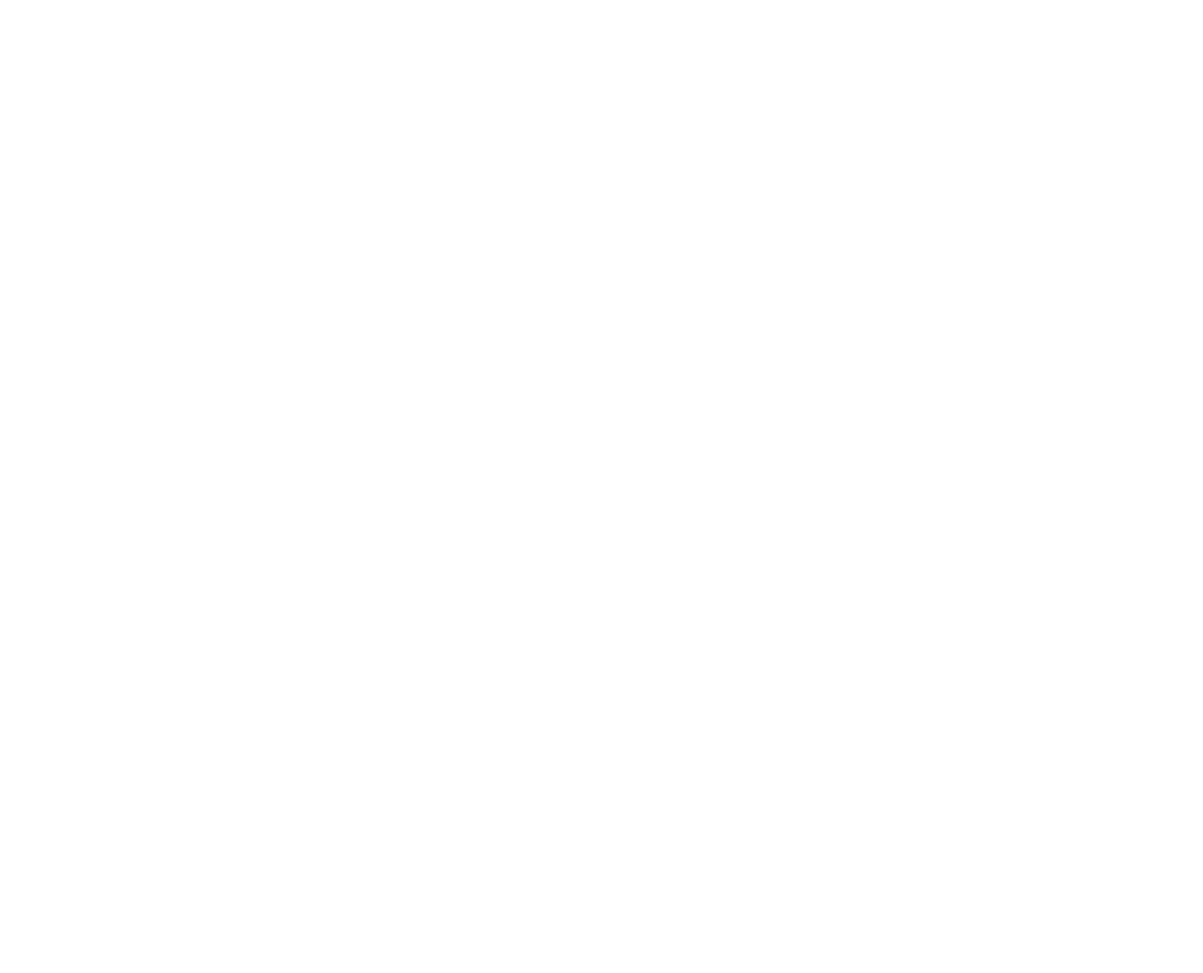
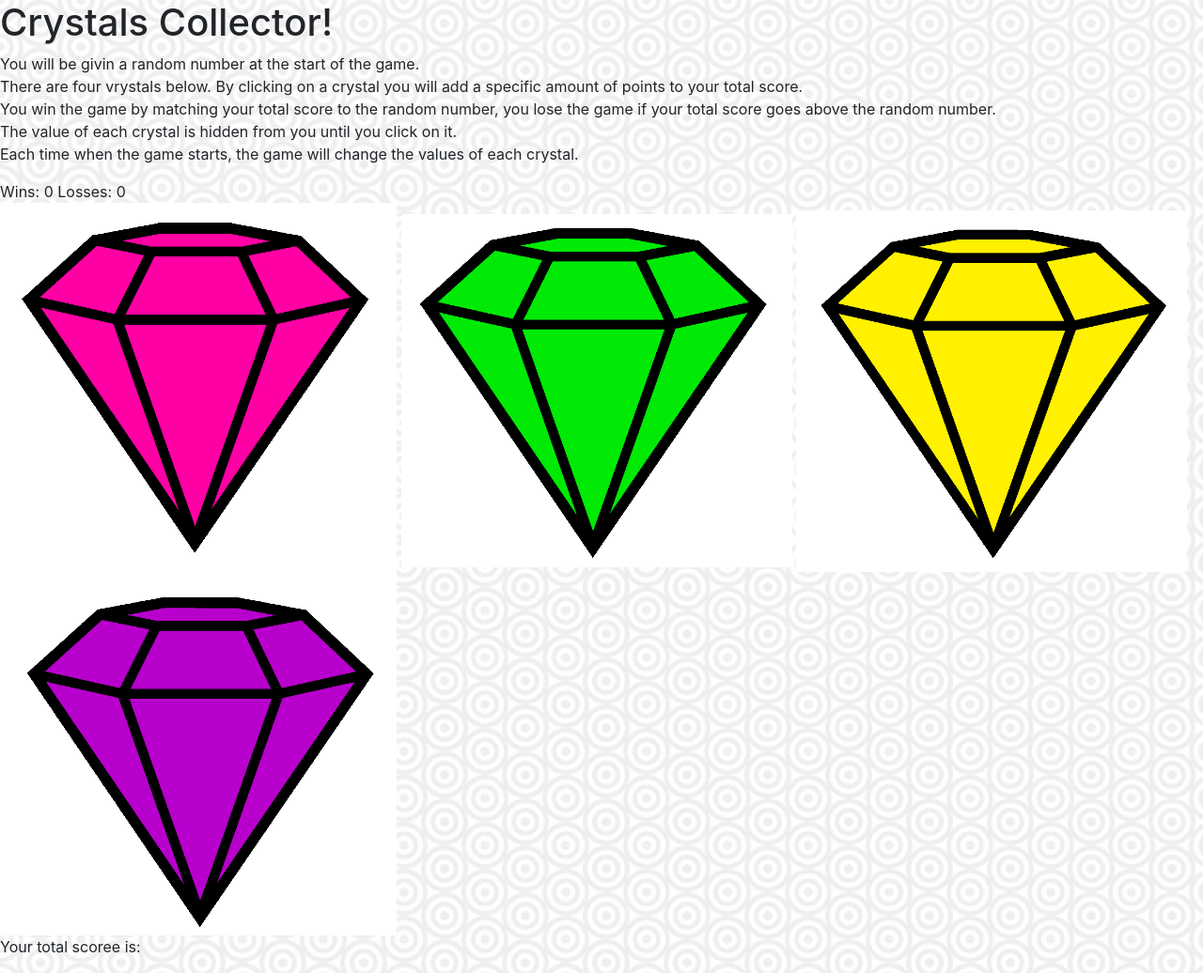
Before and after one commit to mirandadasto/Unit-4-Game, a plain HTML site: page index.html in a window 1280 px wide. Shown: the whole page at 94% size. Before the commit the page ends 800 px from the top, so only its background shows below. Drawn offline with nearby package versions, Linux system fonts and the light colour scheme.

Commit message:
Added instructions, heading, and images to the html creating the bare bones of what the game will need. Added background in CSS.

```diff
--- a/assets/css/style.css
+++ b/assets/css/style.css
@@ -0,0 +1,3 @@
+body {
+    background-image: url("../images/dimension_@2X.png");
+}
--- a/index.html
+++ b/index.html
@@ -13,7 +13,47 @@
 </head>
 <body>
 
+    <h1>Crystals Collector!</h1>
 
+    <div id = "gameInstructions">
+        <p>
+            You will be givin a random number at the start of the game.
+            <br>
+            There are four vrystals below. By clicking on a crystal you will add a specific amount of points to your total score.
+            <br>
+            You win the game by matching your total score to the random number, you lose the game if your total score goes above the random number.
+            <br>
+            The value of each crystal is hidden from you until you click on it.
+            <br>
+            Each time when the game starts, the game will change the values of each crystal.
+        </p>
+    </div>
+
+    <div id = "randomlyGeneratedNumber">
+
+    </div>
+
+    <div id = "winsAndLosses">
+        Wins: 0
+        Losses: 0
+    </div>
+
+    <div id = "imagesOfJewels">
+        <img src="assets/images/pinkJewel.png" alt="Photo of pink jewel">
+        <img src="assets/images/greenJewel.png" alt="Photo of green jewel">
+        <img src="assets/images/yellowJewel.png" alt="Photo of yellow jewel">
+        <img src="assets/images/purpleJewel.png" alt="Photo of purple jewel">
+    </div>
+
+    <div id = "totalScoreVerbiage">
+        <p>
+            Your total scoree is:
+        </p>
+    </div>
+
+    <div id = "totalscore">
+
+    </div>
 
 </body>
 </html>
```
Also changed, not shown: assets/images/dimension_@2X.png (added), assets/images/greenJewel.png (added), assets/images/pinkJewel.png (added), assets/images/purpleJewel.png (added), assets/images/vintage-wallpaper.png (added), assets/images/yellowJewel.png (added).
